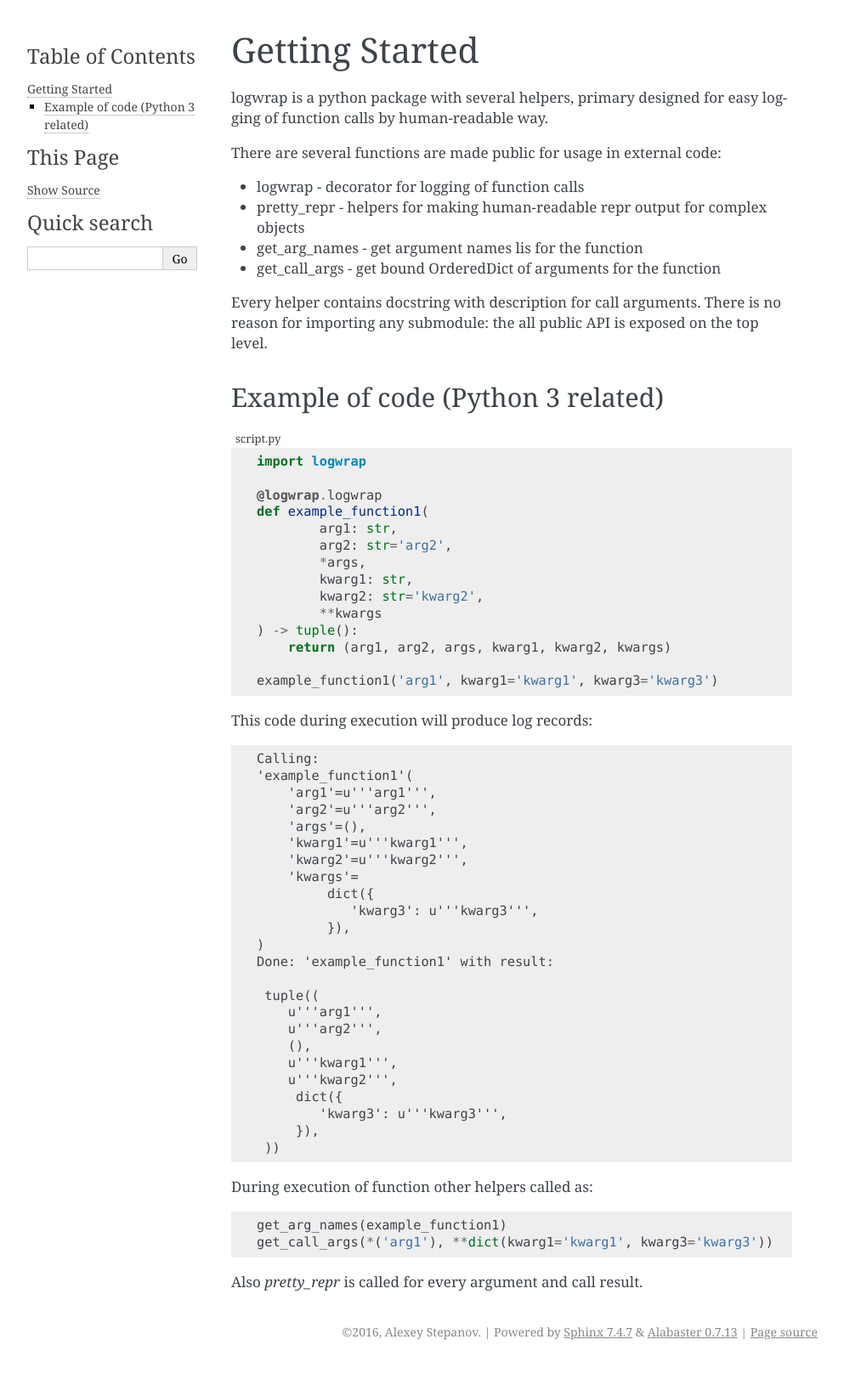
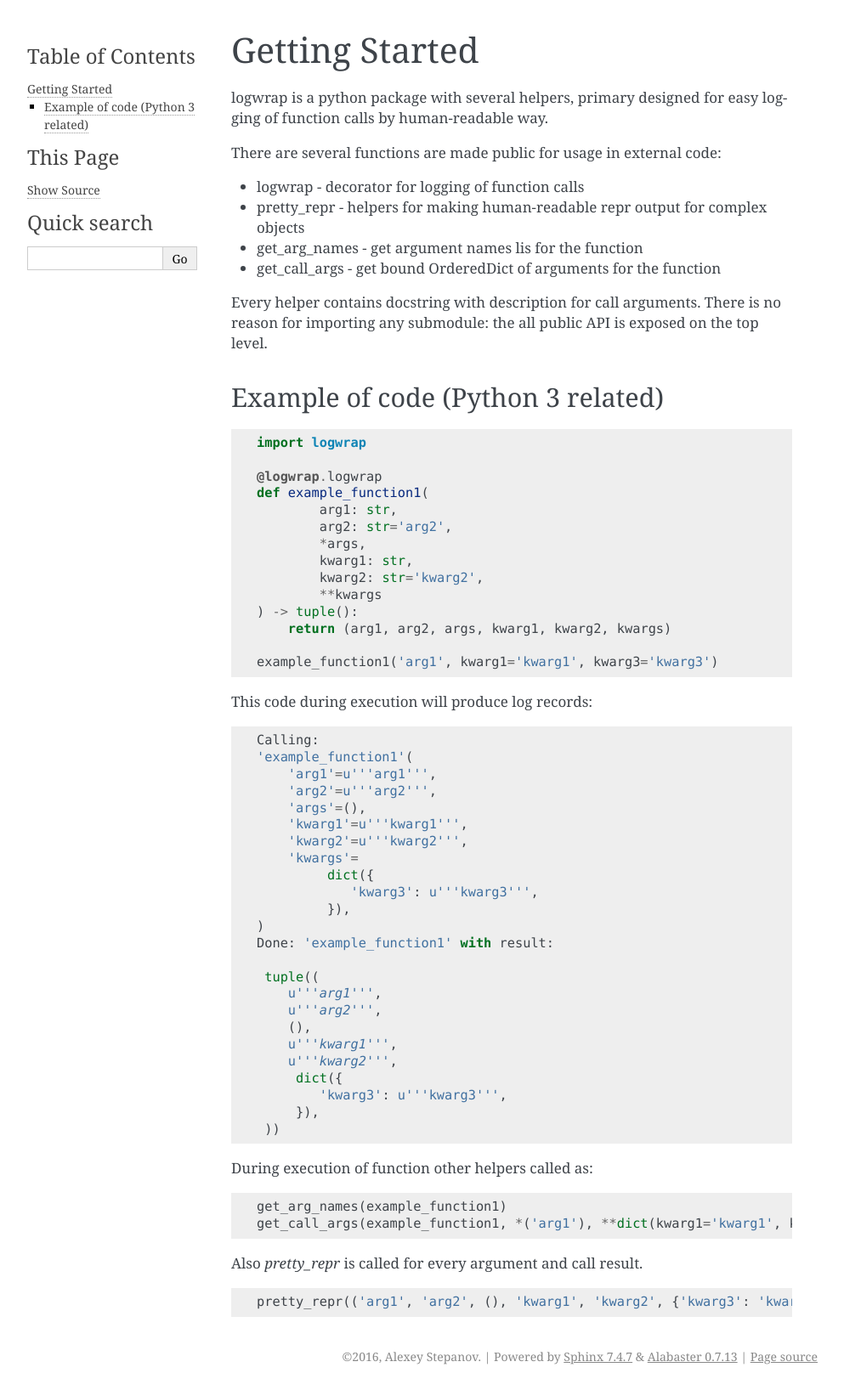
Before and after one commit to python-useful-helpers/logwrap, a Sphinx documentation site: the page built from doc/source/getstart.rst, in a window 1280 px wide. Shown: the whole page at 85% size, without its empty margins (148-1141 px from the left). Built offline with Sphinx 7.4.7, drawn with Linux system fonts in a browser that asks for light colours; pages that are not in the unit, such as notebooks, are missing from menus; before the commit the page ends 1607 px from its top, so only the background shows below that.

Commit message:
Fix getstart.rst: misprints

```diff
--- a/doc/source/getstart.rst
+++ b/doc/source/getstart.rst
@@ -20,8 +20,6 @@
 **********************************
 
 .. code-block:: python
-   :caption: script.py
-   :name: script.py
 
    import logwrap
 
@@ -40,7 +38,7 @@
 
 This code during execution will produce log records:
 
-.. code-block:: text
+::
 
     Calling:
     'example_function1'(
@@ -72,6 +70,10 @@
 .. code-block:: python
 
     get_arg_names(example_function1)
-    get_call_args(*('arg1'), **dict(kwarg1='kwarg1', kwarg3='kwarg3'))
+    get_call_args(example_function1, *('arg1'), **dict(kwarg1='kwarg1', kwarg3='kwarg3'))
 
 Also `pretty_repr` is called for every argument and call result.
+
+.. code-block:: python
+
+    pretty_repr(('arg1', 'arg2', (), 'kwarg1', 'kwarg2', {'kwarg3': 'kwarg3'})
```
